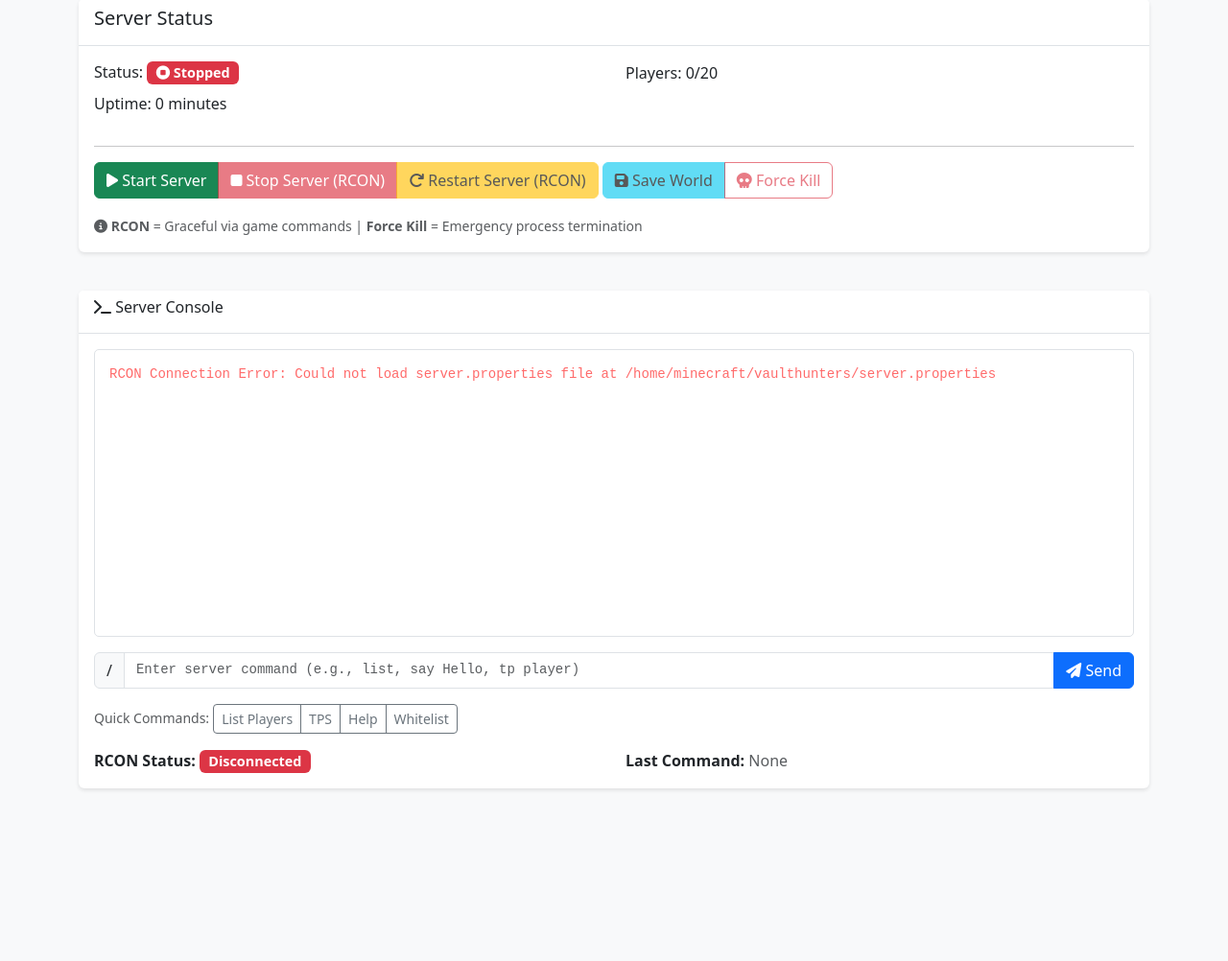
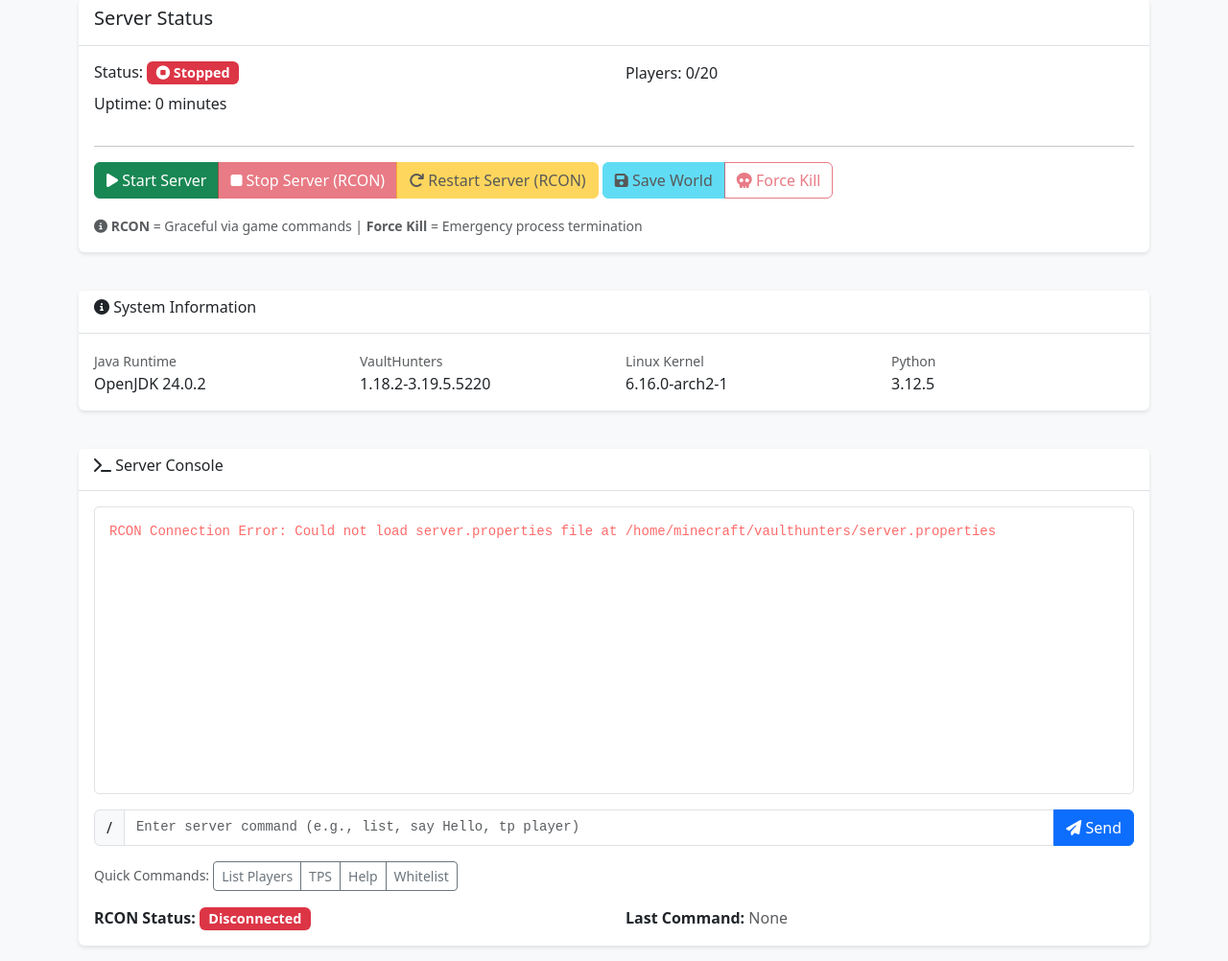
Before and after one commit to Hr46ph/vaulthunters_web_manager, a Flask app: page / in a window 1280 px wide. Shown: the part 81-1083 px from the top of the page at 96% size. Before the commit the page ends 905 px from the top, so only its background shows below. Run offline with Flask 3, Linux system fonts and the light colour scheme; parts of the project's set-up code (start-up, migrations or seed data) failed here and were passed over; some libraries are stand-ins or nearby versions.

Commit message:
Added versions to dashboard

```diff
--- a/templates/index.html
+++ b/templates/index.html
@@ -56,6 +56,36 @@
                                 <strong>RCON</strong> = Graceful via game commands |
                                 <strong>Force Kill</strong> = Emergency process termination
                             </small>
+                        </div>
+                    </div>
+                </div>
+            </div>
+        </div>
+
+        <div class="row mt-4">
+            <div class="col-12">
+                <div class="card">
+                    <div class="card-header">
+                        <h6><i class="fas fa-info-circle"></i> System Information</h6>
+                    </div>
+                    <div class="card-body">
+                        <div class="row">
+                            <div class="col-md-3">
+                                <small class="text-muted">Java Runtime</small>
+                                <div id="java-version">OpenJDK 24.0.2</div>
+                            </div>
+                            <div class="col-md-3">
+                                <small class="text-muted">VaultHunters</small>
+                                <div id="vh-version">1.18.2-3.19.5.5220</div>
+                            </div>
+                            <div class="col-md-3">
+                                <small class="text-muted">Linux Kernel</small>
+                                <div id="kernel-version">6.16.0-arch2-1</div>
+                            </div>
+                            <div class="col-md-3">
+                                <small class="text-muted">Python</small>
+                                <div id="python-version">3.12.5</div>
+                            </div>
                         </div>
                     </div>
                 </div>
```
